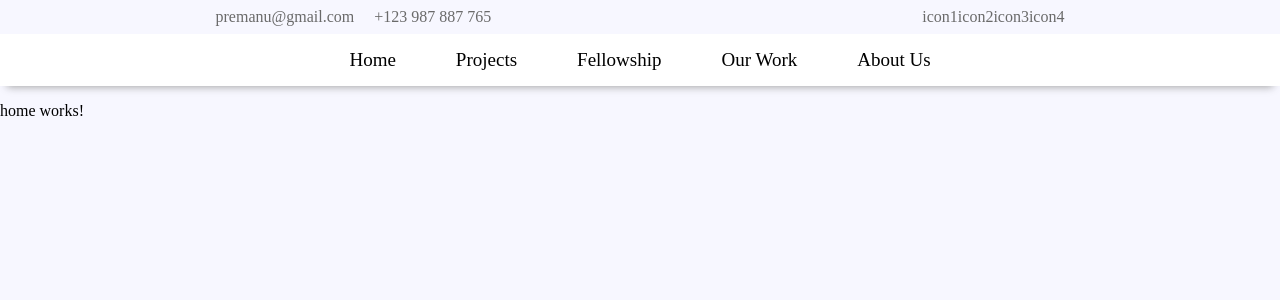
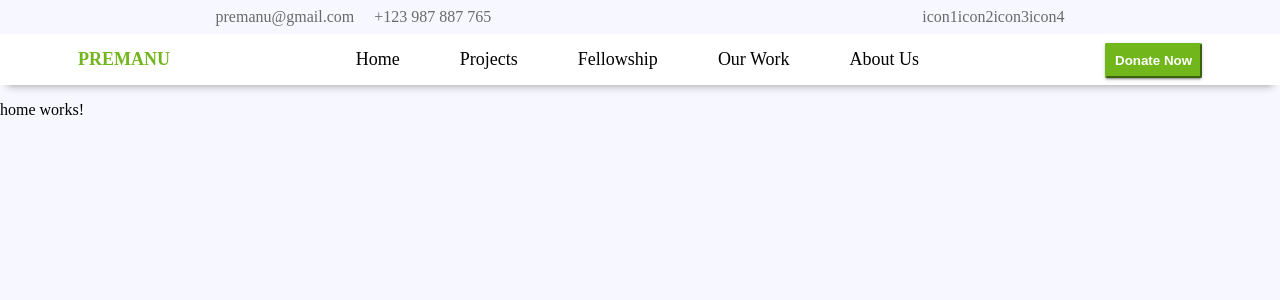
Before and after one commit to srquev/PREMANU-FOUNDATION, an Angular app: page /home in a window 1280 px wide. Shown: the top 300 px of the page. Built offline with nearby package versions, Linux system fonts and the light colour scheme; no server answers.

Commit message:
logo and donate button added

```diff
--- a/src/app/app.component.html
+++ b/src/app/app.component.html
@@ -15,11 +15,17 @@
 
 
   <div class="header-bottom-container">
-    <div class="menu" [routerLink]="['/home']">Home</div>
-    <div class="menu" [routerLink]="['/projects']">Projects</div>
-    <div class="menu" [routerLink]="['/fellowship']">Fellowship</div>
-    <div class="menu" [routerLink]="['/ourwork']">Our Work</div>
-    <div class="menu" [routerLink]="['/aboutus']">About Us</div>
+
+    <div class="logo pm-color">PREMANU</div>
+    <div class="display-flex">
+      <div class="menu" [routerLink]="['/home']">Home</div>
+      <div class="menu" [routerLink]="['/projects']">Projects</div>
+      <div class="menu" [routerLink]="['/fellowship']">Fellowship</div>
+      <div class="menu" [routerLink]="['/ourwork']">Our Work</div>
+      <div class="menu" [routerLink]="['/aboutus']">About Us</div>
+    </div>
+
+    <div class="donate-btn"><button class="d-btn">Donate Now</button></div>
   </div>
 </div>
 
--- a/src/app/app.component.scss
+++ b/src/app/app.component.scss
@@ -12,10 +12,11 @@
 
 .header-bottom-container{
     display: flex;
-    justify-content: center;
-    font-size: 19px;
-    background: white;
+    justify-content: space-around;
+    font-size: 18px;
+    background: #FFF;
     box-shadow: 0 8px 8px -7px #a5a5a5;
+    align-items: baseline;
 }
 
 .menu {
@@ -24,6 +25,29 @@
 
 }
 
+.d-btn{
+    box-shadow: 0 3px 1px -2px rgba(0, 0, 0, 0.2), 0 2px 2px 0 rgba(0, 0, 0, 0.14), 0 1px 5px 0 rgba(0, 0, 0, 0.12);
+    border-radius: 2px;
+    background-color: #71b61b;
+    border-color: #71b61b;
+    color: #FFF;
+    padding: 8px;
+    display: inline-block;
+    font-weight: bold;
+    text-align: center;
+    white-space: nowrap;
+    font-family: sans-serif;
+    cursor: pointer;
+}
+
+.logo{
+    font-weight: bold;
+}
+
+.pm-color{
+    color: #71b61b;
+}
+
 .pr{padding-right: 10px;}
 .pl{padding-left: 10px;}
 .pt{padding-top: 10px;}
```
